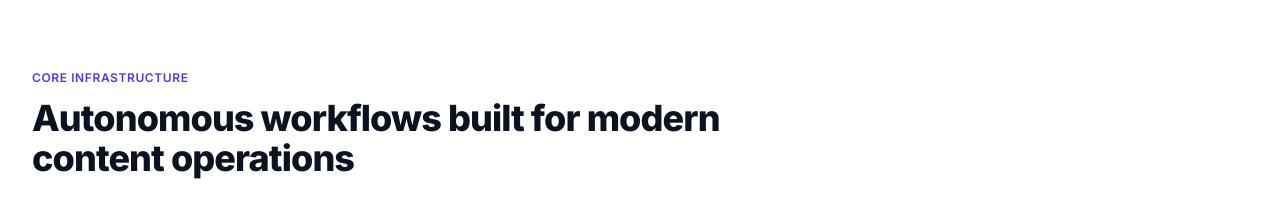
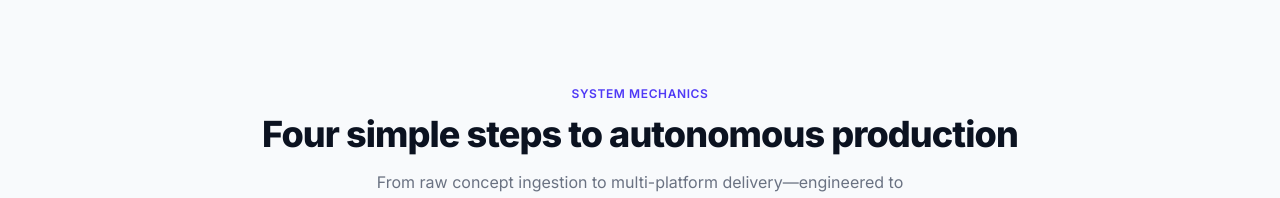
Before and after one commit to Zannatmawa/content-iq, a Next.js app: page / in a window 1280 px wide. Shown: the part 596-794 px from the top of the page. Built offline with nearby package versions, Linux system fonts and the light colour scheme; no server answers.

Commit message:
design issue solving

```diff
--- a/src/components/Main.tsx
+++ b/src/components/Main.tsx
@@ -1,6 +1,6 @@
 import React from 'react'
 import HeroSection from './shared/HeroSection'
-import Features from './shared/Featured'
+// import Features from './shared/Featured'
 import HowItWorks from './shared/HowItWorks'
 import PopularTemplates from './shared/PopularTemplates'
 import Pricing from './shared/Pricing'
@@ -10,7 +10,7 @@ const Main = () => {
     return (
         <div>
             <HeroSection />
-            <Features />
+            {/* <Features /> */}
             <HowItWorks />
             <PopularTemplates />
             <Pricing />
```
